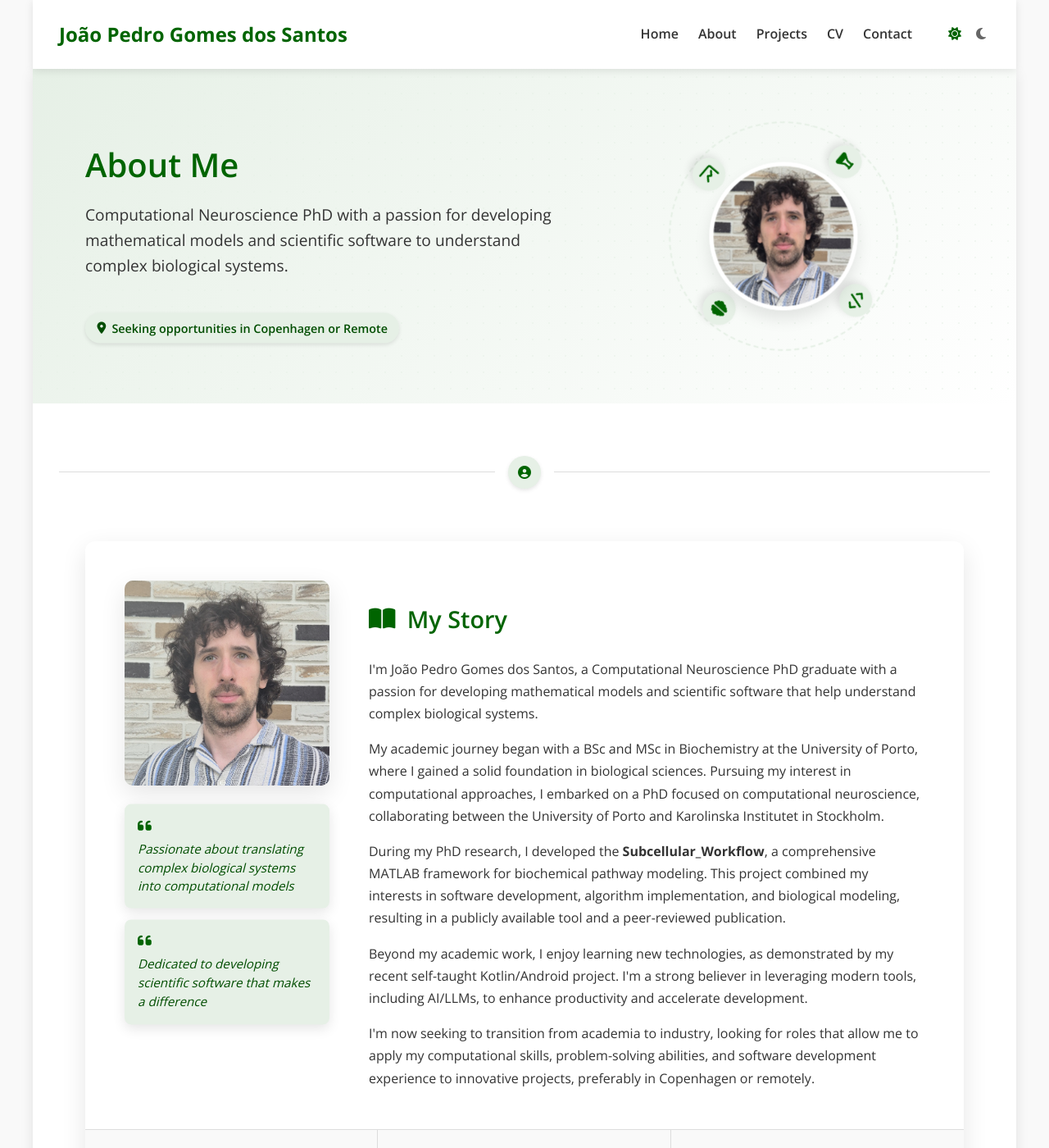
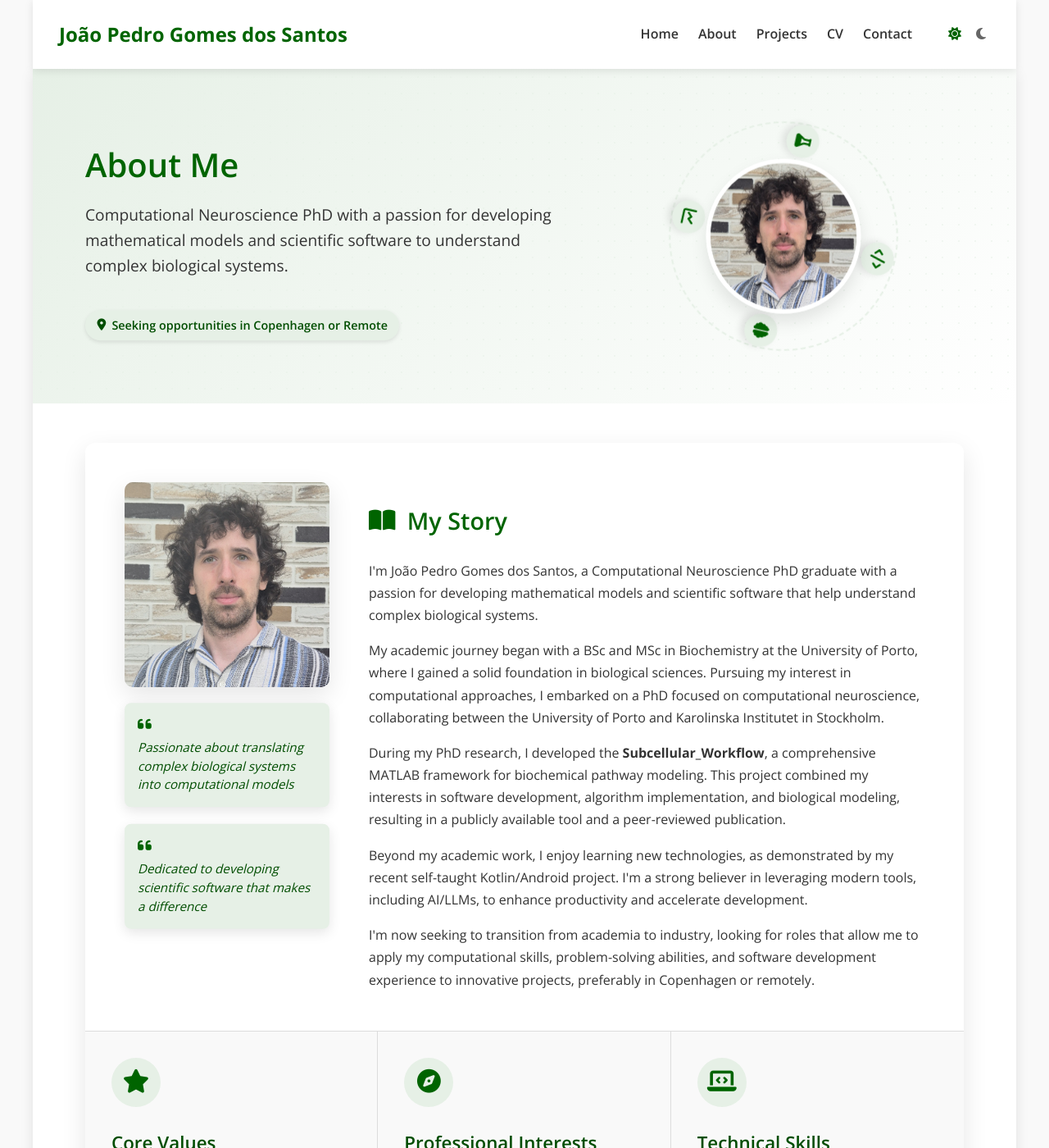
Before and after one commit to jpgsantos/jpgsantos.github.io, a Jekyll site: the page built from about.md, in a window 1280 px wide and 1400 px high. Shown: the whole window at 82% size. Built offline with Jekyll 4.4.1, drawn with Linux system fonts in a browser that asks for light colours.

Commit message:
Update about.md

```diff
--- a/about.md
+++ b/about.md
@@ -25,12 +25,6 @@
       </div>
     </div>
   </div>
-</div>
-
-<div class="section-divider">
-  <div class="divider-line"></div>
-  <div class="divider-icon"><i class="fas fa-user-circle"></i></div>
-  <div class="divider-line"></div>
 </div>
 
 <section class="bio-section">
@@ -133,12 +127,6 @@
   </div>
 </section>
 
-<div class="section-divider">
-  <div class="divider-line"></div>
-  <div class="divider-icon"><i class="fas fa-briefcase"></i></div>
-  <div class="divider-line"></div>
-</div>
-
 <section class="career-goals-section">
   <h2 class="section-heading"><span class="heading-icon"><i class="fas fa-bullseye"></i></span> What I'm Looking For</h2>
 
@@ -231,12 +219,6 @@
     </div>
   </div>
 </section>
-
-<div class="section-divider">
-  <div class="divider-line"></div>
-  <div class="divider-icon"><i class="fas fa-graduation-cap"></i></div>
-  <div class="divider-line"></div>
-</div>
 
 <section class="education-timeline-section">
   <h2 class="section-heading"><span class="heading-icon"><i class="fas fa-university"></i></span> Education Journey</h2>
@@ -377,6 +359,7 @@
 /* Bio Section */
 .bio-section {
   padding: 0 4em 4em;
+  margin-top: 3em; /* Added spacing to compensate for removed divider */
 }
 
 .bio-content {
@@ -583,6 +566,7 @@
 /* Career Goals Section */
 .career-goals-section {
   padding: 0 4em 4em;
+  margin-top: 4em; /* Added spacing to compensate for removed divider */
 }
 
 .career-goals-grid {
@@ -671,6 +655,7 @@
 /* Education Timeline */
 .education-timeline-section {
   padding: 0 4em 4em;
+  margin-top: 4em; /* Added spacing to compensate for removed divider */
 }
 
 .education-timeline {
@@ -773,6 +758,12 @@
 
 .timeline-details p:last-child {
   margin-bottom: 0;
+}
+
+/* Add margin to the CTA section for spacing */
+.cta-section {
+  margin-top: 4em;
+  margin-bottom: 2em;
 }
 
 /* Responsive styles */
```
Also changed, not shown: other parts of about.md (+1 -14 lines).
